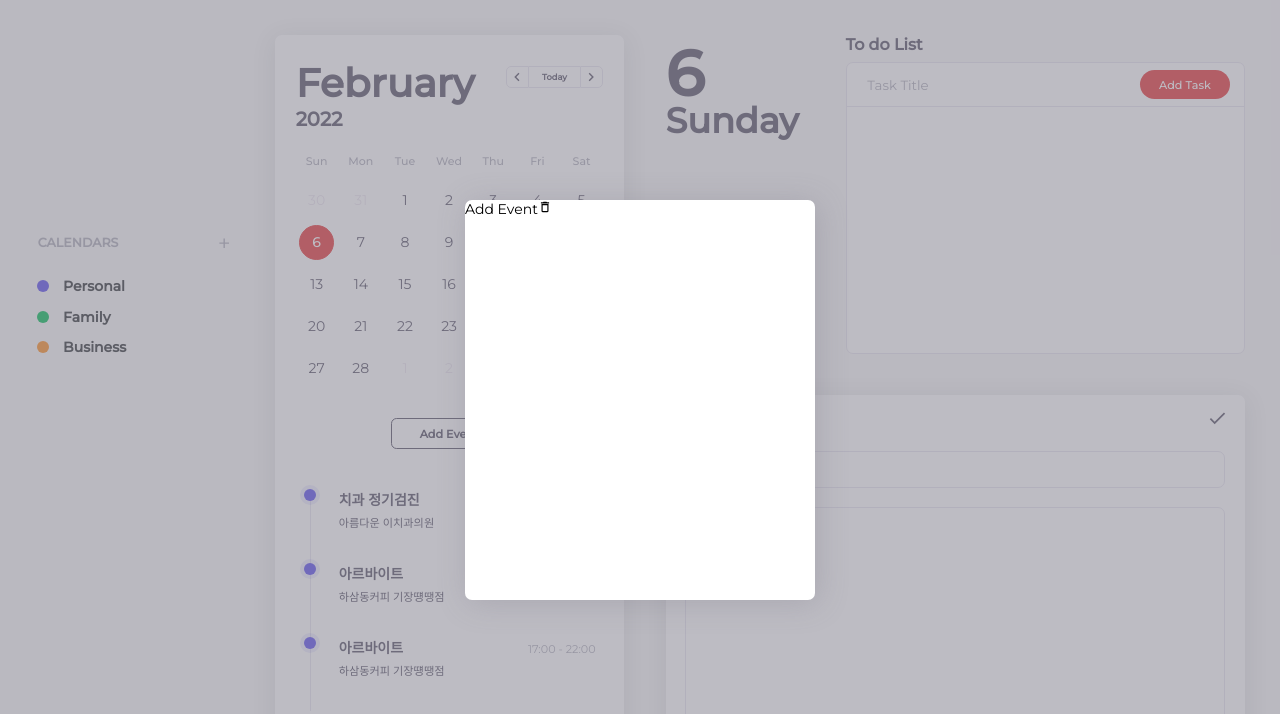
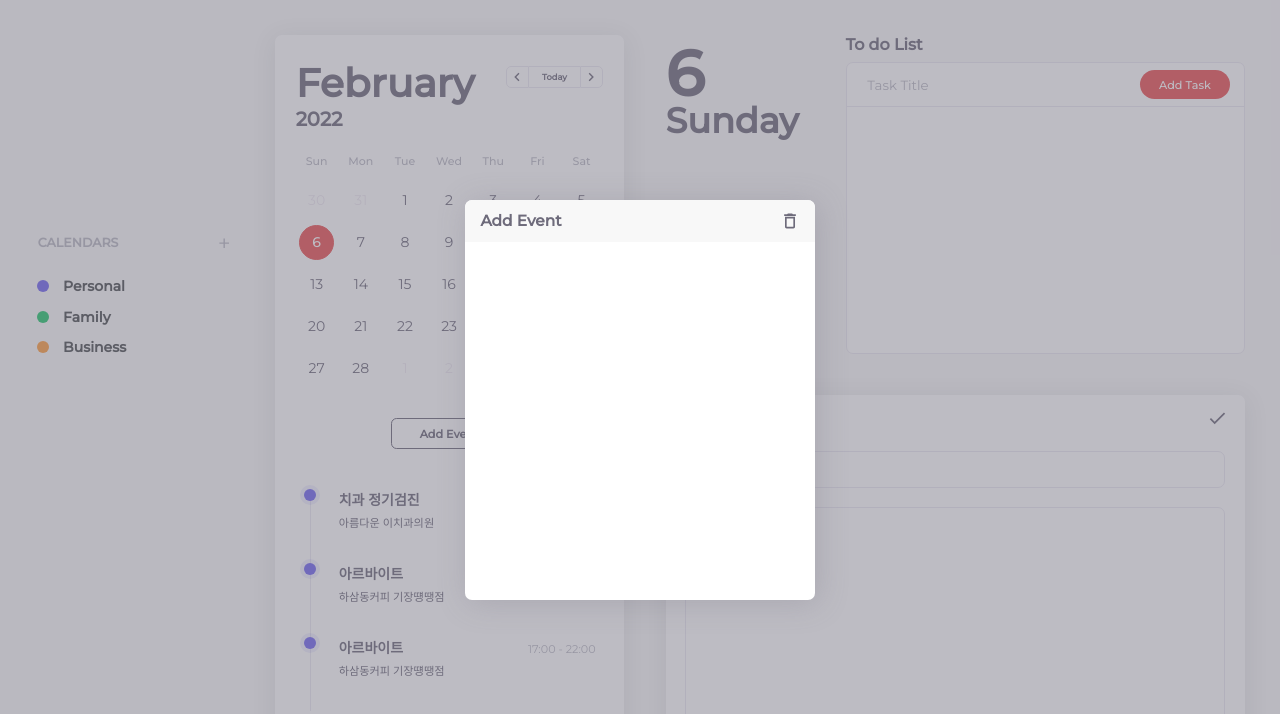
Before and after one commit to joan-KIM/diary, a React (Create React App) app: page / in a window 1280 px wide. Shown: the top 714 px of the page. Built offline with nearby package versions, Linux system fonts and the light colour scheme.

Commit message:
모달 헤더 디자인 적용

```diff
--- a/src/App.css
+++ b/src/App.css
@@ -639,3 +639,20 @@ body{
   border-radius: 0.5em;
   box-shadow: 3px 3px 30px rgba(110, 107, 123, 0.25);
 }
+
+.modal-header{
+  background-color: #F8F8F8;
+  border-radius: 0.5em;
+  border-bottom-left-radius: 0;
+  border-bottom-right-radius: 0;
+  color: #6E6B7B;
+  font-weight: 600;
+  font-size: 1.1em;
+  padding: 0.7em 1em;
+  display: flex;
+}
+
+.delete-event-btn{
+  font-size: 1.3em;
+  margin-left: auto;
+}
--- a/src/components/Modal.jsx
+++ b/src/components/Modal.jsx
@@ -7,8 +7,14 @@ export default function Modal(){
             <div className="modal">
                 <div className="modal-header">
                     Add Event
-                    <MdOutlineDelete />
+                    <MdOutlineDelete className="delete-event-btn" />
                 </div>
+
+                <form className="md-input-wrapper">
+
+
+
+                </form>
             </div>
         </div>
     )
```
